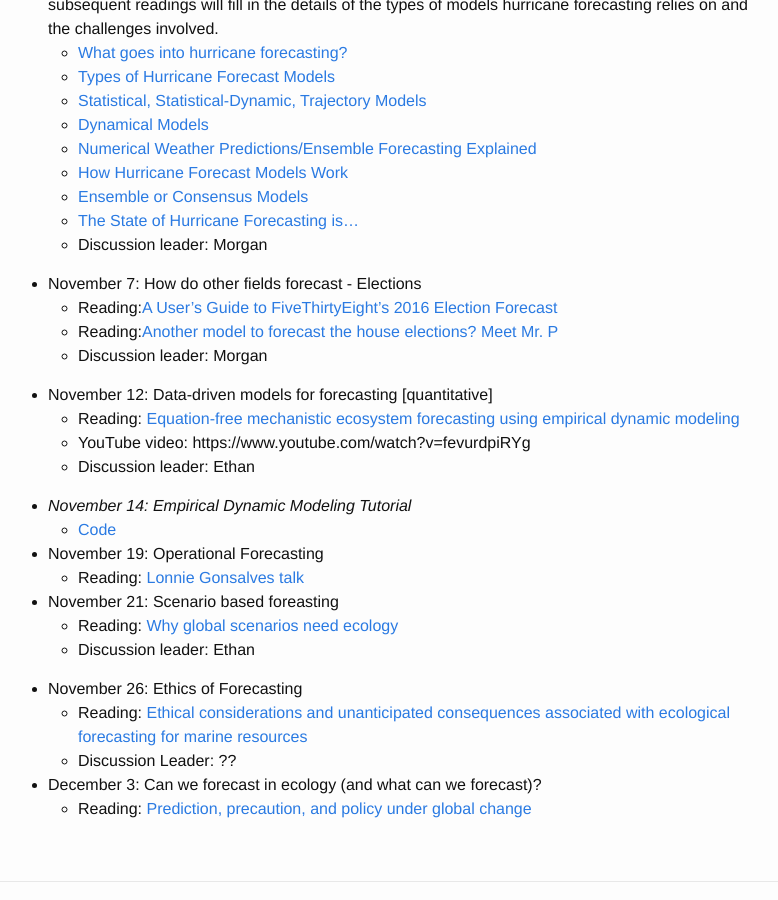
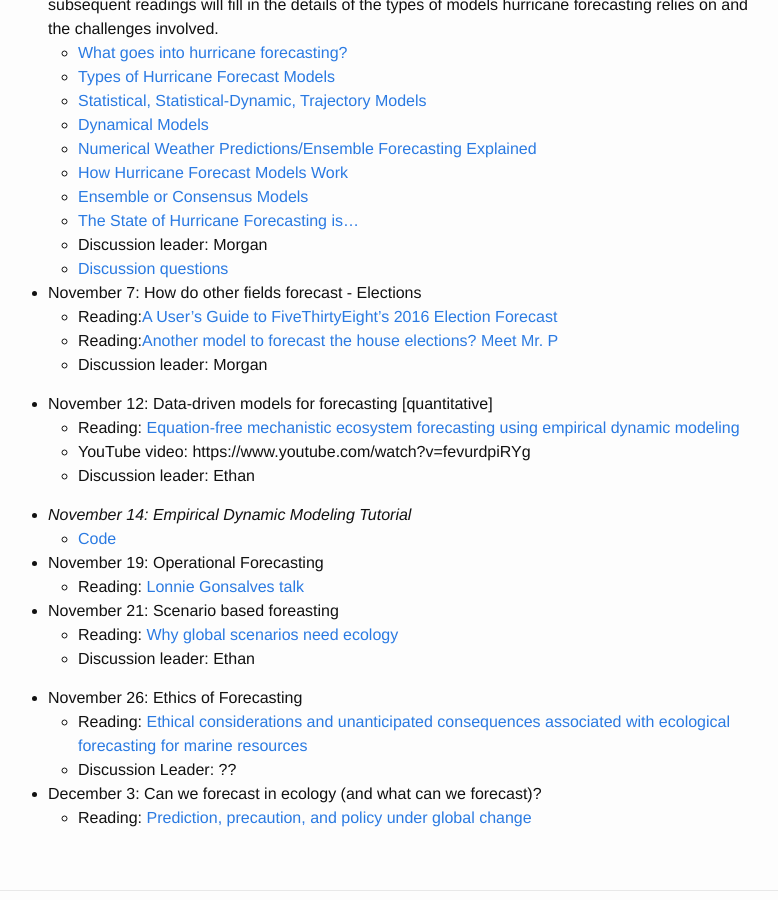
Before and after one commit to weecology/forecasting-dynamics-course, a Jekyll site: the page built from schedule.md, in a window 1280 px wide and 900 px high, scrolled down 1944 px. Shown: the whole window, without its empty margins (252-1030 px from the left). Built offline with Jekyll 4.4.1, drawn with Linux system fonts in a browser that asks for light colours; some of the changed lines change nothing that is shown.

Commit message:
Fix links

```diff
--- a/schedule.md
+++ b/schedule.md
@@ -95,10 +95,9 @@ A good general overview of hurricane forecasting has proven elusive, so instead
     * [Numerical Weather Predictions/Ensemble Forecasting Explained](https://www.weather.gov/media/ajk/brochures/NumericalWeatherPrediction.pdf)
     * [How Hurricane Forecast Models Work](http://www.hurricanescience.org/science/forecast/models/modelswork/)
     * [Ensemble or Consensus Models](http://www.hurricanescience.org/science/forecast/models/modeltypes/ensemble/)
-    * [The State of Hurricane Forecasting is...](https://https://noaanhc.wordpress.com/2018/03/09/the-state-of-hurricane-forecasting/)
+    * [The State of Hurricane Forecasting is...](https://noaanhc.wordpress.com/2018/03/09/the-state-of-hurricane-forecasting/)
     * Discussion leader: Morgan
-
-[//]: #    * [Discussion questions]({{ site.baseurl }}/discussion/weather)
+  * [Discussion questions]({{ site.baseurl }}/discussion/weather)
 
 * November 7: How do other fields forecast - Elections
     * Reading:[A User's Guide to FiveThirtyEight's 2016 Election Forecast](https://fivethirtyeight.com/features/a-users-guide-to-fivethirtyeights-2016-general-election-forecast/)
```
